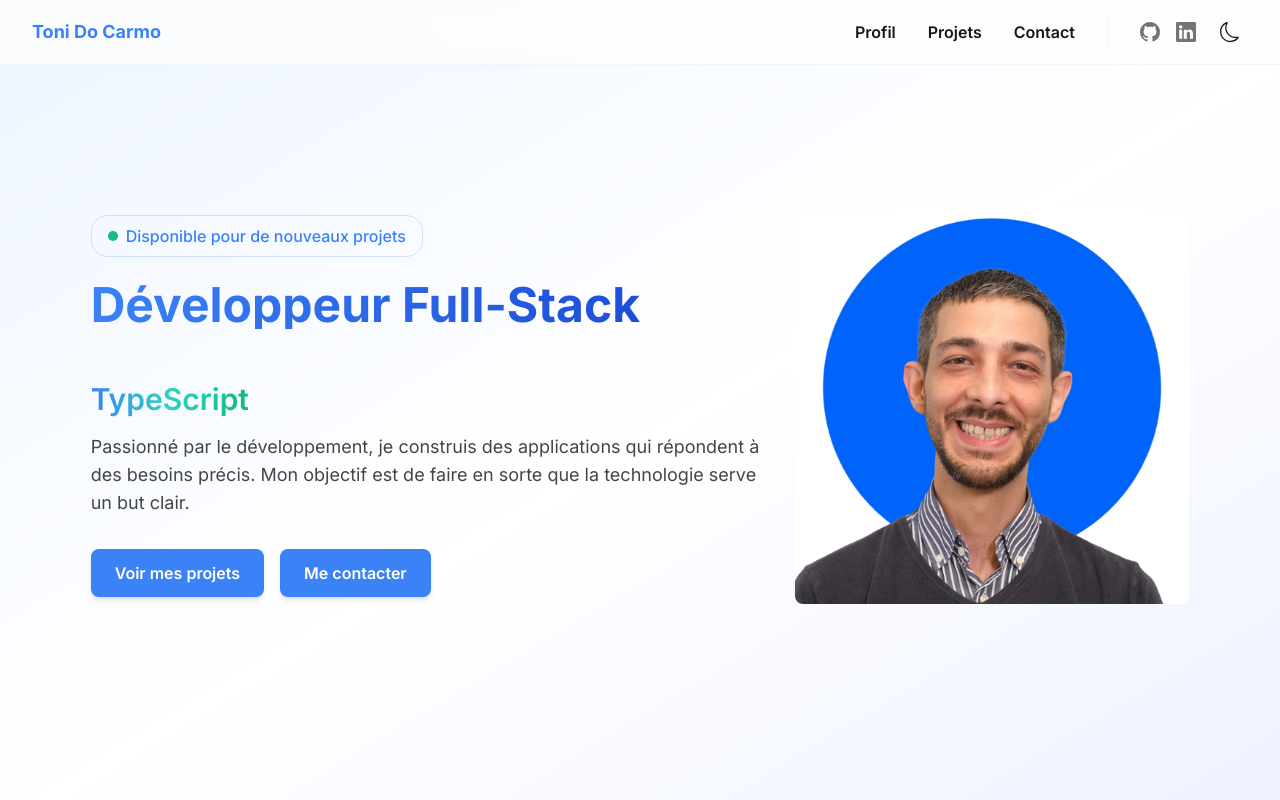
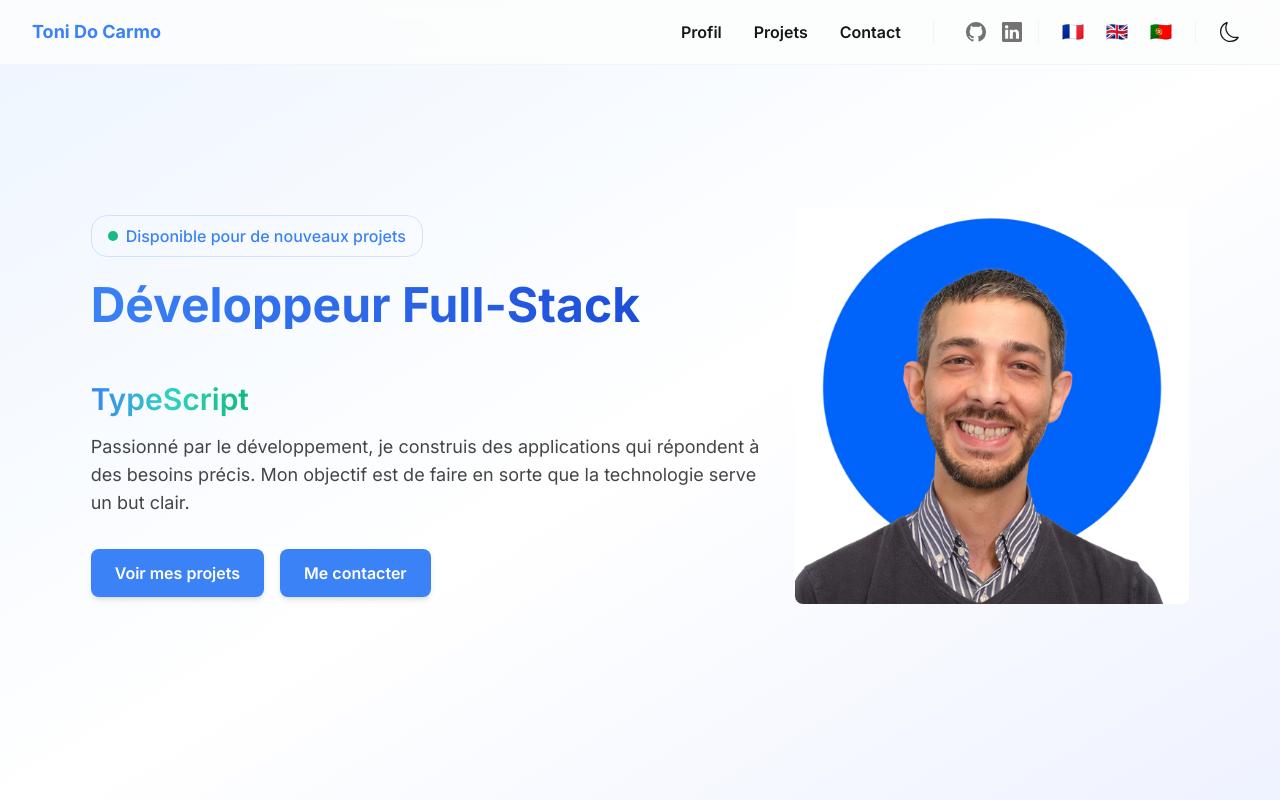
Before and after one commit to tdocarmo/portfolio, a Next.js app: page / in a window 1280 px wide. Shown: the top 800 px of the page. Built offline with nearby package versions, Linux system fonts and the light colour scheme.

Commit message:
feat: add language selector to Navbar component with buttons for French, English, and Portuguese, enhancing user accessibility and experience

```diff
--- a/src/components/Navbar.tsx
+++ b/src/components/Navbar.tsx
@@ -62,7 +62,7 @@ export default function Navbar() {
           {/* Séparateur vertical */}
           <div className="h-6 w-px bg-border/40"></div>
 
-          {/* Social Links & Theme Toggle */}
+          {/* Social Links & Theme Toggle & Language Selector */}
           <div className="flex items-center space-x-4">
             <a
               href="https://github.com/tdocarmo"
@@ -82,6 +82,39 @@ export default function Navbar() {
             >
               <BsLinkedin className="h-5 w-5" />
             </a>
+
+            {/* Séparateur vertical */}
+            <div className="h-6 w-px bg-border/40"></div>
+
+            {/* Language Selector */}
+            <div className="flex items-center space-x-2">
+              <button
+                onClick={() => {/* TODO: Implement language change */}}
+                className="inline-flex items-center justify-center rounded-md text-sm font-medium transition-colors hover:bg-accent hover:text-accent-foreground h-9 w-9"
+                aria-label="Switch to French"
+              >
+                <span className="text-lg">🇫🇷</span>
+              </button>
+              <button
+                onClick={() => {/* TODO: Implement language change */}}
+                className="inline-flex items-center justify-center rounded-md text-sm font-medium transition-colors hover:bg-accent hover:text-accent-foreground h-9 w-9"
+                aria-label="Switch to English"
+              >
+                <span className="text-lg">🇬🇧</span>
+              </button>
+              <button
+                onClick={() => {/* TODO: Implement language change */}}
+                className="inline-flex items-center justify-center rounded-md text-sm font-medium transition-colors hover:bg-accent hover:text-accent-foreground h-9 w-9"
+                aria-label="Switch to Portuguese"
+              >
+                <span className="text-lg">🇵🇹</span>
+              </button>
+            </div>
+
+            {/* Séparateur vertical */}
+            <div className="h-6 w-px bg-border/40"></div>
+
+            {/* Theme Toggle */}
             <button
               onClick={() => setTheme(theme === 'dark' ? 'light' : 'dark')}
               className="inline-flex items-center justify-center rounded-md text-sm font-medium transition-colors hover:bg-accent hover:text-accent-foreground h-9 w-9"
```
